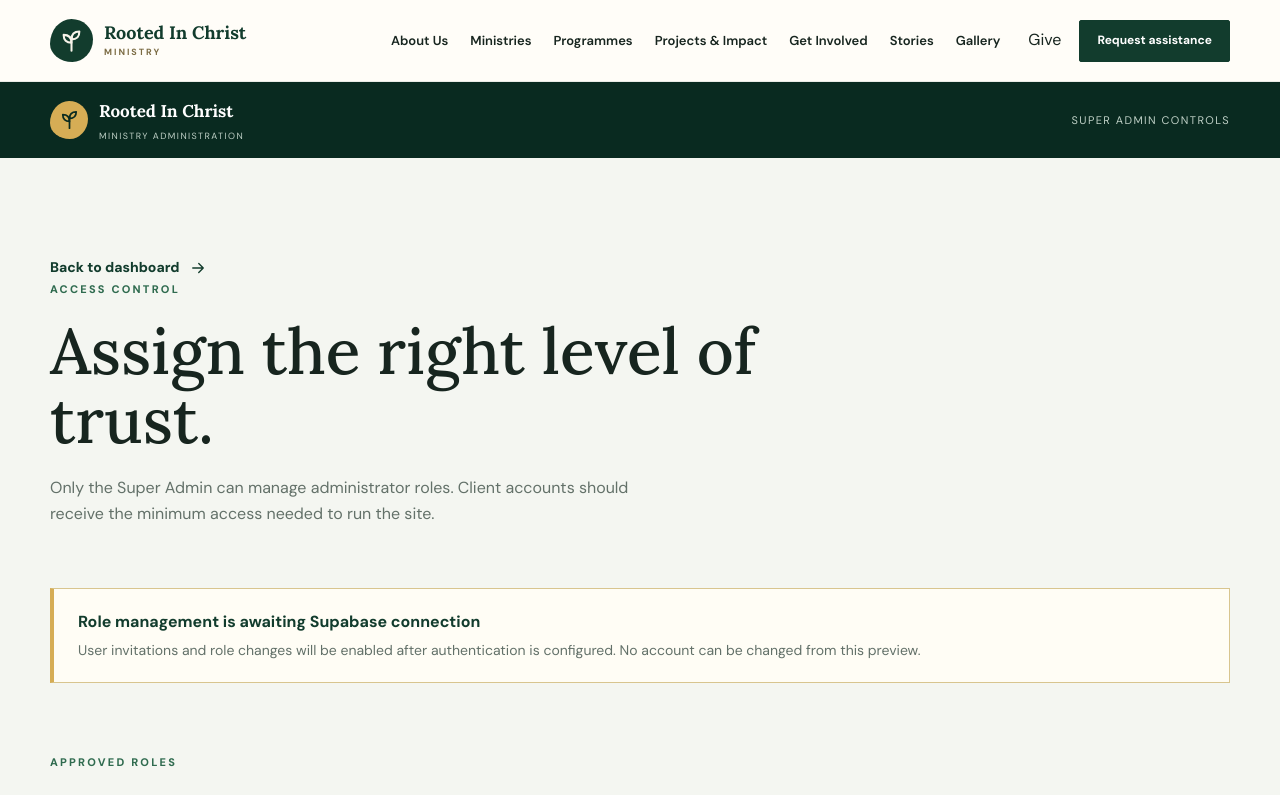
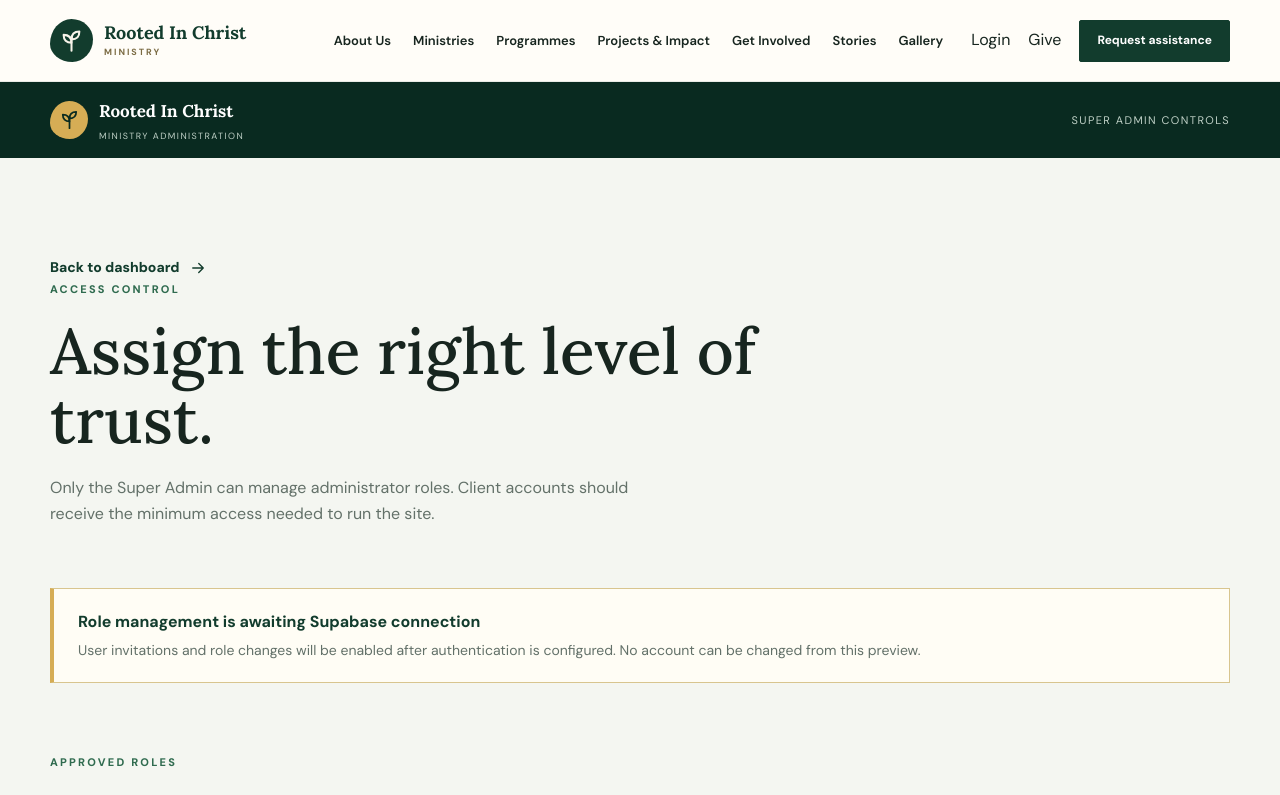
Before and after one commit to atevans1/rootedinchristmin, a Next.js app: page /admin/users in a window 1280 px wide. Shown: the top 795 px of the page. Built offline with nearby package versions, Linux system fonts and the light colour scheme.

Commit message:
Add visible login navigation

```diff
--- a/components/site-header.tsx
+++ b/components/site-header.tsx
@@ -23,6 +23,7 @@ export function SiteHeader() {
           {navigation.map((item) => <Link href={item.href} key={item.href}>{item.label}</Link>)}
         </nav>
         <div className="header-actions">
+          <Link className="text-link" href="/admin/login">Login</Link>
           <Link className="text-link desktop-give" href="/give">Give</Link>
           <Link className="button button-small" href="/assistance">Request assistance</Link>
           <button className="menu-button" type="button" aria-label={open ? "Close navigation" : "Open navigation"} aria-expanded={open} aria-controls="mobile-navigation" onClick={() => setOpen(!open)}>
@@ -37,6 +38,7 @@ export function SiteHeader() {
           <Link href="/give" onClick={() => setOpen(false)}>Give</Link>
           <Link href="/assistance" onClick={() => setOpen(false)}>Request assistance</Link>
           <Link href="/contact" onClick={() => setOpen(false)}>Contact</Link>
+          <Link href="/admin/login" onClick={() => setOpen(false)}>Login</Link>
         </nav>
       </div>
     </header>
```
